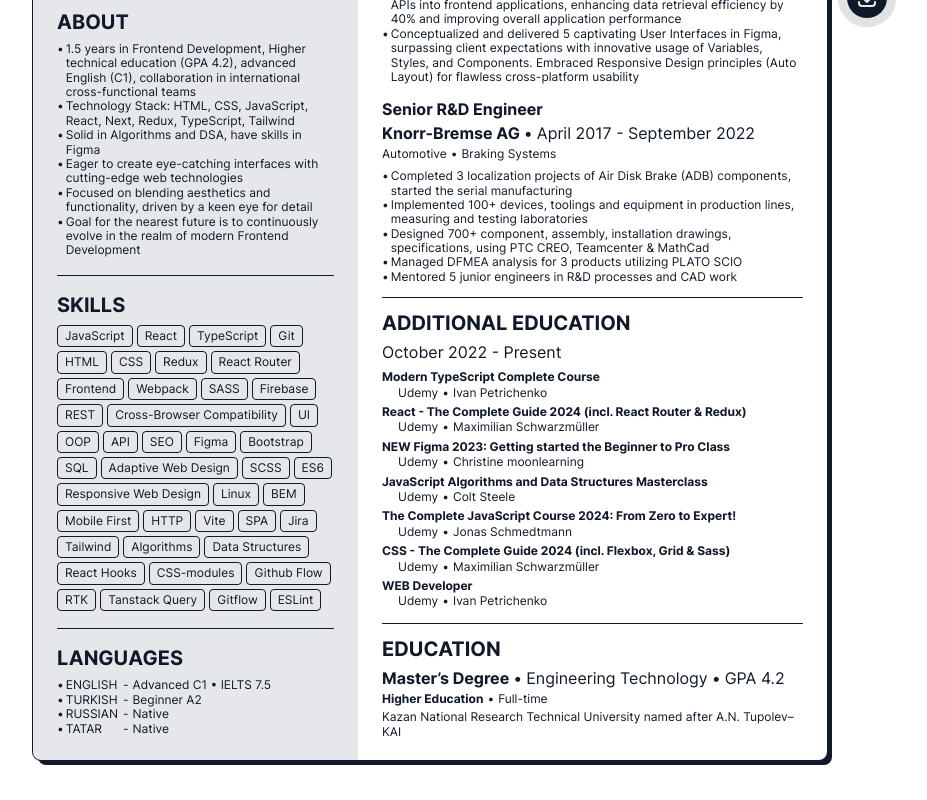
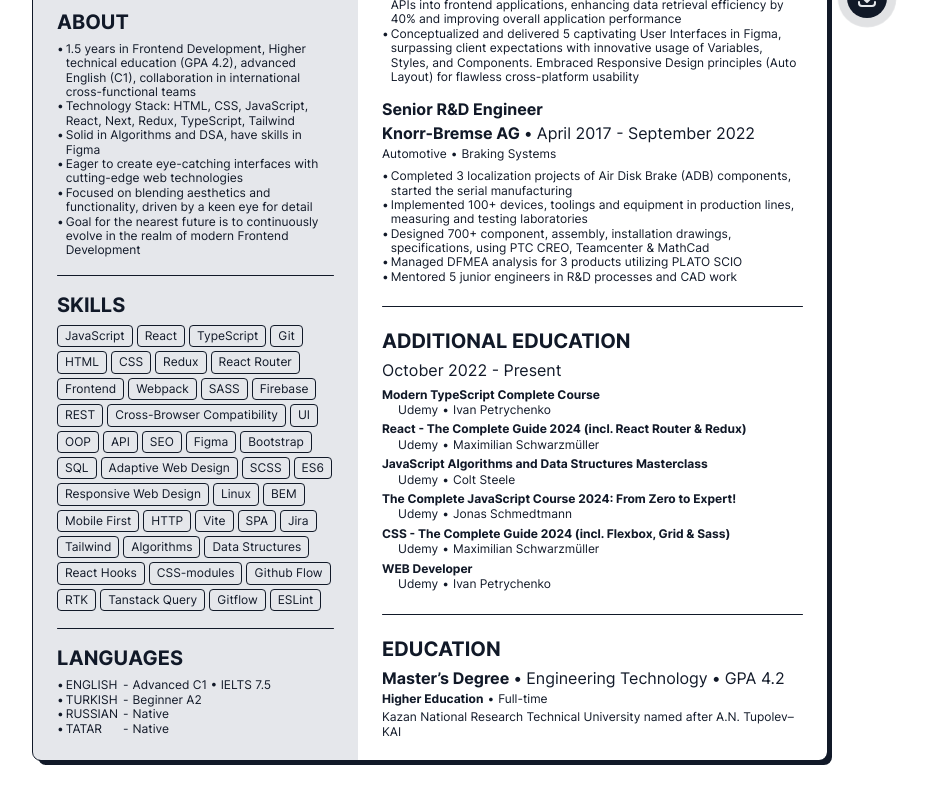
Before and after one commit to mirzaianov/cv-mirzaianov-com, a React (Vite) app: page / in a window 1280 px wide. Shown: the part 402-1202 px from the top of the page, without its empty margins (210-1137 px from the left). Built offline with nearby package versions, Linux system fonts and the light colour scheme.

Commit message:
fix: Correct Additional Education

```diff
--- a/src/components/CoursesList.jsx
+++ b/src/components/CoursesList.jsx
@@ -6,7 +6,7 @@
       <Course
         courseName="Modern TypeScript Complete Course"
         resource="Udemy"
-        author="Ivan Petrichenko"
+        author="Ivan Petrychenko"
         href="https://www.udemy.com/course/modern_typescript/"
       />
       <Course
@@ -14,12 +14,6 @@
         resource="Udemy"
         author="Maximilian Schwarzmüller"
         href="https://www.udemy.com/course/react-the-complete-guide-incl-redux/"
-      />
-      <Course
-        courseName="NEW Figma 2023: Getting started the Beginner to Pro Class"
-        resource="Udemy"
-        author="Christine moonlearning"
-        href="https://www.udemy.com/course/figma-beginner/"
       />
       <Course
         courseName="JavaScript Algorithms and Data Structures Masterclass"
@@ -42,7 +36,7 @@
       <Course
         courseName="WEB Developer"
         resource="Udemy"
-        author="Ivan Petrichenko"
+        author="Ivan Petrychenko"
         href="https://www.udemy.com/course/webdeveloper/"
       />
     </ul>
```
